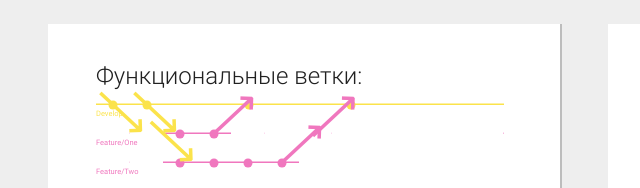
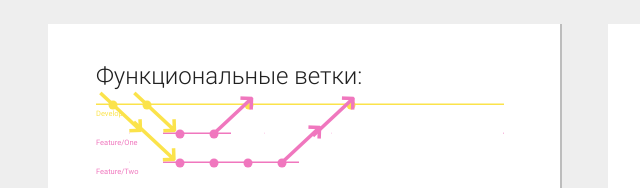
Before and after one commit to gaarson/gaarson.github.io, a plain HTML site: page index.html in a window 1280 px wide. Shown: the part 1320-1508 px from the top of the page, 0-640 px from the left. Drawn offline with Linux system fonts and the light colour scheme.

Commit message:
Update index.html

```diff
--- a/index.html
+++ b/index.html
@@ -121,7 +121,7 @@
         }
 
         .right:after {
-          left: 44px;
+          left: 10px;
         }
         .right:before {
           left: -10px;
```
